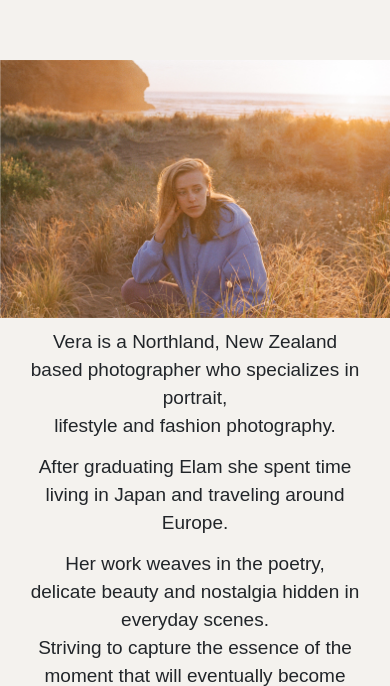
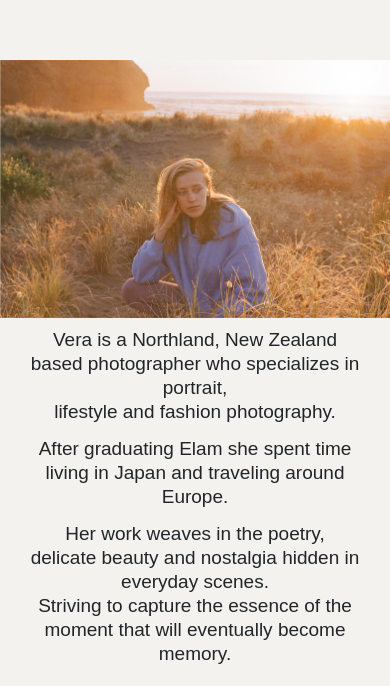
Before and after one commit to kromenton/vera, a plain HTML site: page about.html in a window 390 px wide. Shown: the part 92-778 px from the top of the page. Drawn offline with nearby package versions, Linux system fonts and the light colour scheme.

Commit message:
finally ?

```diff
--- a/css/media.css
+++ b/css/media.css
@@ -121,9 +121,9 @@
     .about_vera p {
         margin-bottom: 13px;
         font-family: "Microsoft Yi Baiti", sans-serif;
-        font-weight: 500;
+        font-weight: 200;
         font-size: 19px;
-        line-height: 28px;
+        line-height: 24px;
     }
 
     .feedback p {
```
